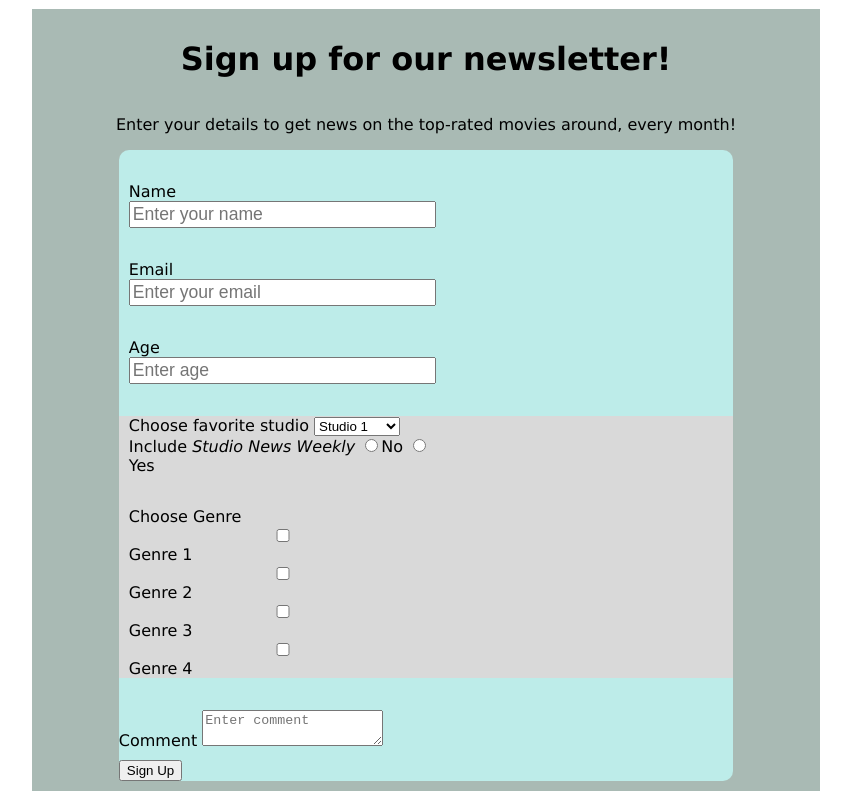
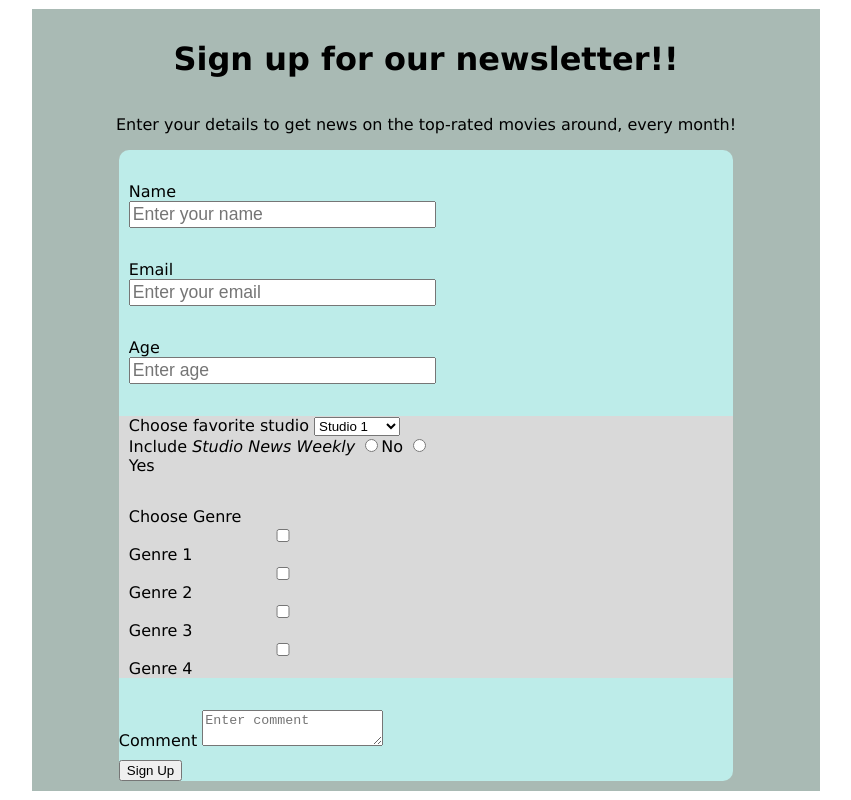
Before and after one commit to necrodevz/microverseApplicationProcess1, a plain HTML site: page index.html in a window 1280 px wide. Shown: the whole page, without its empty margins (214-1065 px from the left). Drawn offline with Linux system fonts and the light colour scheme.

Commit message:
Great job

```diff
--- a/index.html
+++ b/index.html
@@ -10,7 +10,7 @@
     <script src="https://cdn.freecodecamp.org/testable-projects-fcc/v1/bundle.js"></script>
 
     <div>
-      <h1 id="title">Sign up for our newsletter!</h1>
+      <h1 id="title">Sign up for our newsletter!!</h1>
       <p id="description">Enter your details to get news on the top-rated movies around, every month!</p>
       <form id="survey-form">
         <section>
```
